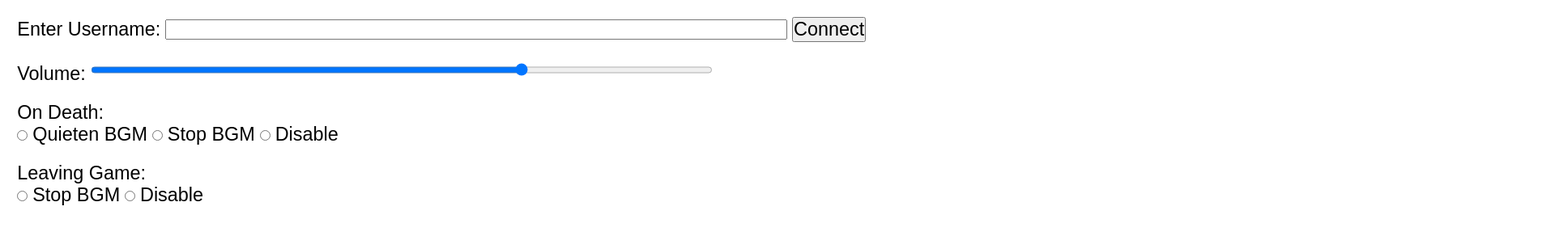
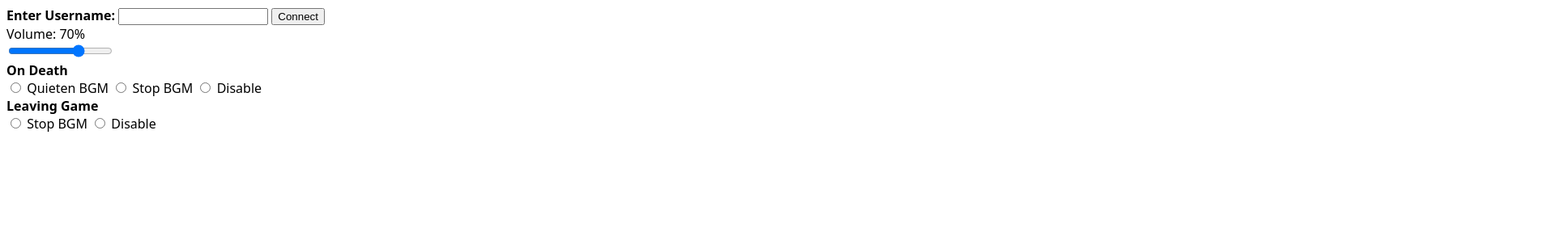
Before and after one commit to Liquid-Breakout/ioClient, a plain HTML site: page index.html in a window 1280 px wide. Shown: the top 292 px of the page at 81% size, 1920 px wide, since content can reach past the window. Drawn offline with Linux system fonts and the light colour scheme.

Commit message:
change structure

```diff
--- a/index.html
+++ b/index.html
@@ -4,7 +4,7 @@
     <meta charset="UTF-8">
     <meta name="viewport" content="width=device-width, initial-scale=1.0">
     <title>Document</title>
-    <style>
+    <!--<style>
          * {
             font-family: Arial, Helvetica, sans-serif;
             margin: 0;
@@ -26,35 +26,52 @@
             width: 60vw;
             height: 25px;
        }
+    </style>-->
+    <style>
+        .window {
+            font-family: system-ui, -apple-system, BlinkMacSystemFont, 'Segoe UI', Roboto, Oxygen, Ubuntu, Cantarell, 'Open Sans', 'Helvetica Neue', sans-serif;
+            font-size: 100%;
+            margin: auto;
+            border-radius: 2px;
+            padding: 0%;
+            width: 350%
+        }
     </style>
 </head>
 <body>
-    <form>
-        <label for="username" id="userBoxTitle">Enter Username:</label>
-        <label for="info" id="info"></label>
+    <div class="window">
+        <div id="usernameInput">
+            <label for="username"><b>Enter Username:</b></label>
             <input type="text" id="username">
             <input type="button" id="connect" value="Connect">
-    </form>
-    <form>
-        <label for="volume">Volume:</label>
-        <input type="range" min="1" max="100" value="70" id="volume">
-    </form>
-    <form>
-        <label>On Death:</label><br>
-        <input type="radio" name="death_radio" id="quieten_bgm_ondeath">
+        </div>
+        <div id="connectInfo" hidden="true">
+            <label>Client:</label>
+            <label id="info">None</label><br>
+            <label>BGM:</label>
+            <label id="bgmInfo">Playing: 0:00/0:00</label>
+        </div>
+        <div>
+            <label for="volumeRange" id="volumeInfo">Volume: 70%</label><br>
+            <input type="range" min="0" max="100" value="70" id="volumeRange">
+        </div>
+        <div>
+            <label><b>On Death</b></label><br>
+            <input type="radio" name="death_radio" id="quieten_bgm_ondeath" value="quieten">
             <label for="quieten">Quieten BGM</label>
-        <input type="radio" name="death_radio" id="stop_bgm_ondeath">
+            <input type="radio" name="death_radio" id="stop_bgm_ondeath" value="stop">
             <label for="stop">Stop BGM</label>
-        <input type="radio" name="death_radio" id="disable_bgm_ondeath">
+            <input type="radio" name="death_radio" id="disable_bgm_ondeath" value="disable">
             <label for="stop">Disable</label>
-    </form>
-    <form>
-        <label>Leaving Game:</label><br>
-        <input type="radio" name="leave_radio" id="stop_bgm_onleaving">
+        </div>
+        <div>
+            <label><b>Leaving Game</b></label><br>
+            <input type="radio" name="leave_radio" id="stop_bgm_onleaving" value="stop">
             <label for="quieten">Stop BGM</label>
-        <input type="radio" name="leave_radio" id="disable_bgm_onleaving">
+            <input type="radio" name="leave_radio" id="disable_bgm_onleaving" value="disable">
             <label for="stop">Disable</label>
-    </form>
+        </div>
+    </div>
     <script src="handler.js"></script>
 </body>
 </html>
```
Lines whose indentation alone changed are shown as unchanged.
